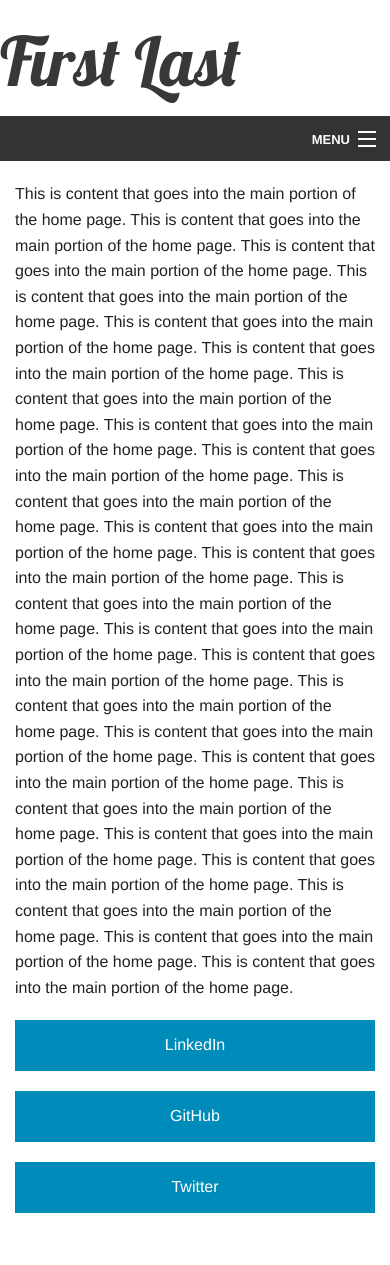
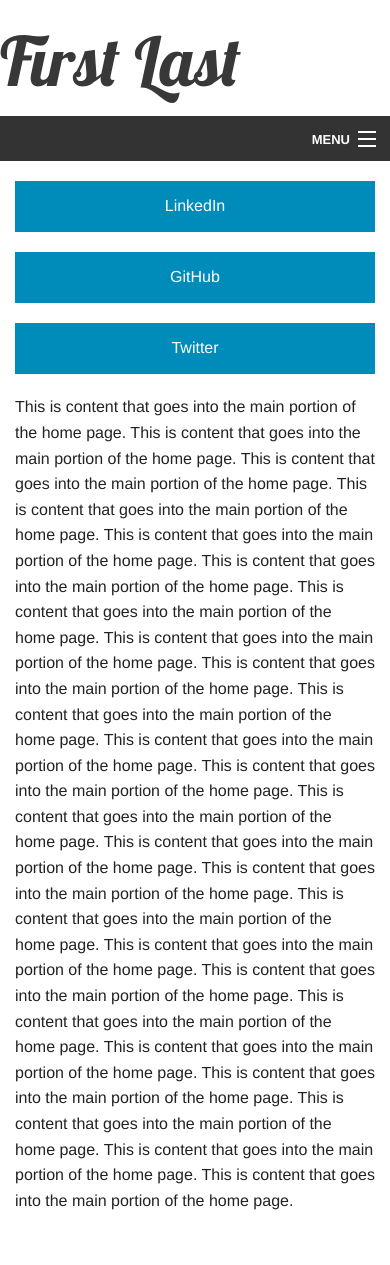
Before and after one commit to brandon-foster/template-1, a PHP site: page / in a window 390 px wide. Run offline with PHP 8.4, Linux system fonts and the light colour scheme; some web fonts are replaced.

Commit message:
links on top for small screen

```diff
--- a/index.php
+++ b/index.php
@@ -14,10 +14,17 @@
         <?php include"includes/nav-include.php"?>
 
    <div class="row">
+   		<div class="small-12 columns show-for-small-only">
+			<ul class="button-list">
+				<li><a href="#" class="button">LinkedIn</a></li>
+				<li><a href="#" class="button">GitHub</a></li>
+				<li><a href="#" class="button">Twitter</a></li>
+			</ul>
+		</div>
 		<div class="small-12 medium-8 columns">
 			<p><?php include"includes/content/main-home.txt"; ?></p>
 		</div>
-		<div class="medium-4 columns">
+		<div class="medium-4 columns hide-for-small-only">
 			<ul class="button-list">
 				<li><a href="#" class="button">LinkedIn</a></li>
 				<li><a href="#" class="button">GitHub</a></li>
```
